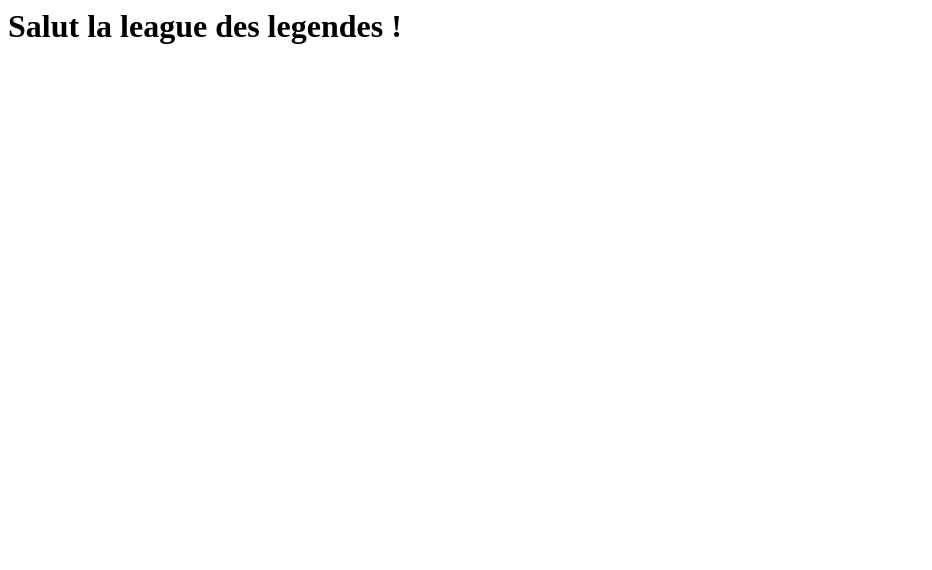
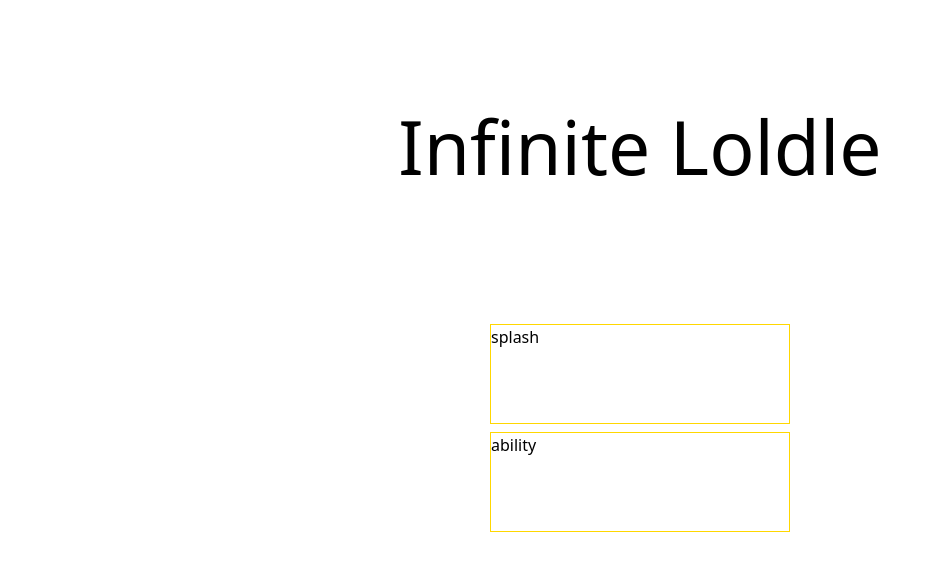
Before and after one commit to MathieuMarthy/infiniteLoldle, a React (Create React App) app: page / in a window 1280 px wide. Shown: the top 570 px of the page, without its empty margins (0-932 px from the left). Built offline with nearby package versions, Linux system fonts and the light colour scheme.

Commit message:
app.tsx, menu.tsx, css

```diff
--- a/public/index.html
+++ b/public/index.html
@@ -1,11 +1,18 @@
+<!DOCTYPE html>
 <html lang="fr">
 <head>
     <meta charset="UTF-8">
     <meta http-equiv="X-UA-Compatible" content="IE=edge">
     <meta name="viewport" content="width=device-width, initial-scale=1.0">
+    <script src="https://cdn.tailwindcss.com"></script>
     <title>Infinite Loldle</title>
 </head>
 <body>
-    <span id="title"></span>
+    <div id="title" class="place-content-center flex">
+
+    </div>
+    <div id="menu" class="place-content-center flex">
+
+    </div>
 </body>
 </html>
--- a/src/App.tsx
+++ /dev/null
@@ -1,9 +0,0 @@
-import React, { FunctionComponent } from "react";
-
-const App: FunctionComponent = () => {
-    return (
-        <h1>Salut la league des legendes !</h1>
-    );
-}
-
-export default App;
--- /dev/null
+++ b/src/Home/App.tsx
@@ -0,0 +1,20 @@
+import React, { FunctionComponent } from "react";
+import "./app.css"
+import fs from "fs";
+import path from "path";
+
+const BackgroundRandom = () => {
+    // open the folder assets/backgrounds
+    const files = fs.readdirSync(path.join(__dirname, "assets", "backgrounds"));
+
+    // return the relative path of a random file
+    return path.join("assets", "backgrounds", files[Math.floor(Math.random() * files.length)]);
+}
+
+const App: FunctionComponent = () => {
+    return (
+        <h1 className="text-3xl title mt-32">Infinite Loldle</h1>
+    );
+}
+
+export default App;
--- /dev/null
+++ b/src/Home/Menu.tsx
@@ -0,0 +1,21 @@
+import React, { FunctionComponent } from "react";
+import "./menu.css";
+
+const Menu: FunctionComponent = () => {
+    const categories = [
+        "splash",
+        "ability"
+    ];
+
+    return (
+        <div className="grid grid-cols-1 gap-2 mt-40">
+            {categories.map((categorie) => (
+                <div className="categorie">
+                    <p>{categorie}</p>
+                </div>
+            ))}
+        </div>
+    );
+}
+
+export default Menu;
--- /dev/null
+++ b/src/Home/app.css
@@ -0,0 +1,3 @@
+.title {
+    font-size: 75px;
+}
--- /dev/null
+++ b/src/Home/menu.css
@@ -0,0 +1,8 @@
+.categorie {
+    align-items: center;
+
+    width: 300px;
+    height: 100px;
+
+    border: 1px solid gold;
+}
--- a/src/index.tsx
+++ b/src/index.tsx
@@ -1,8 +1,16 @@
 import React from "react";
 import ReactDOM from "react-dom";
-import App from "./App";
+
+import Menu from "./Home/Menu";
+import App from "./Home/App";
+
 
 ReactDOM.render(
     <App />,
     document.getElementById("title")
-)
+);
+
+ReactDOM.render(
+    <Menu />,
+    document.getElementById("menu")
+);
```
Also changed, not shown: assets/background/jinx-arcane-league-of-legends-netflix-series-animated-5120x2880-6973.jpg (added).
